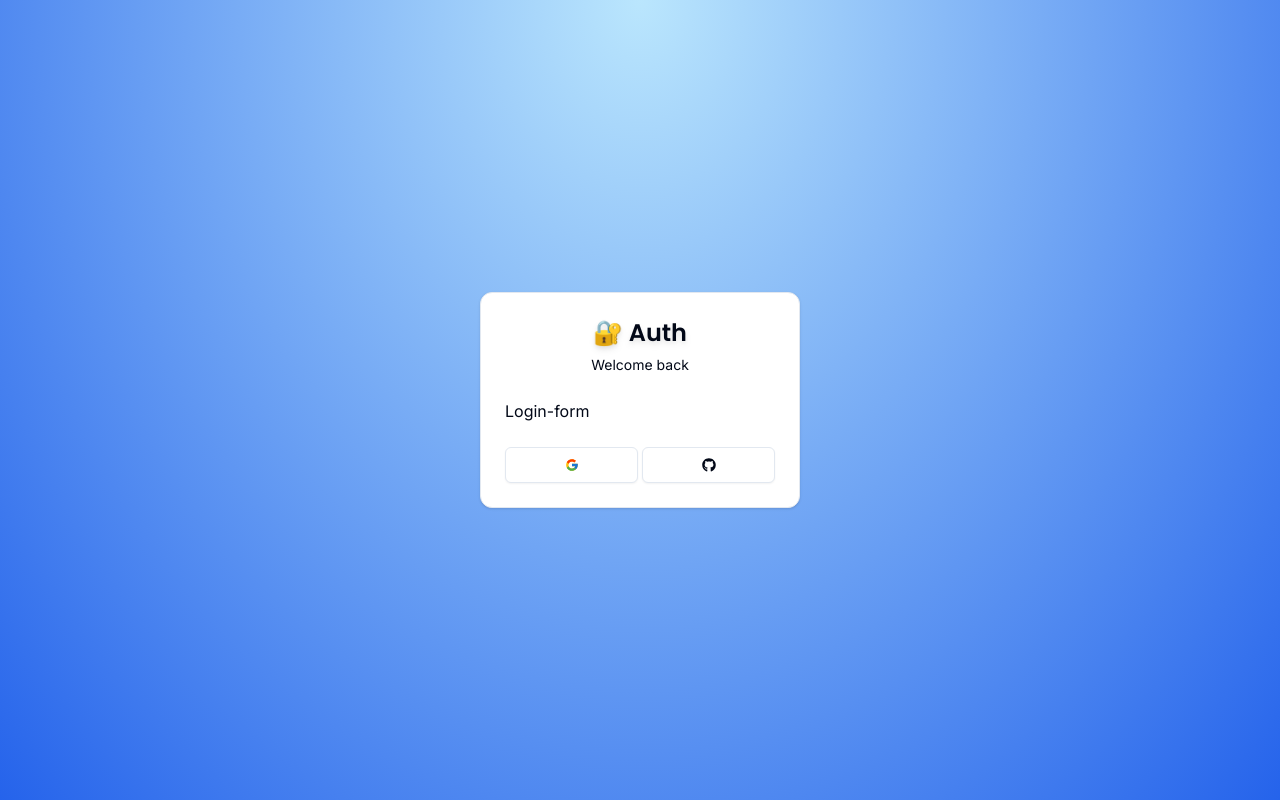
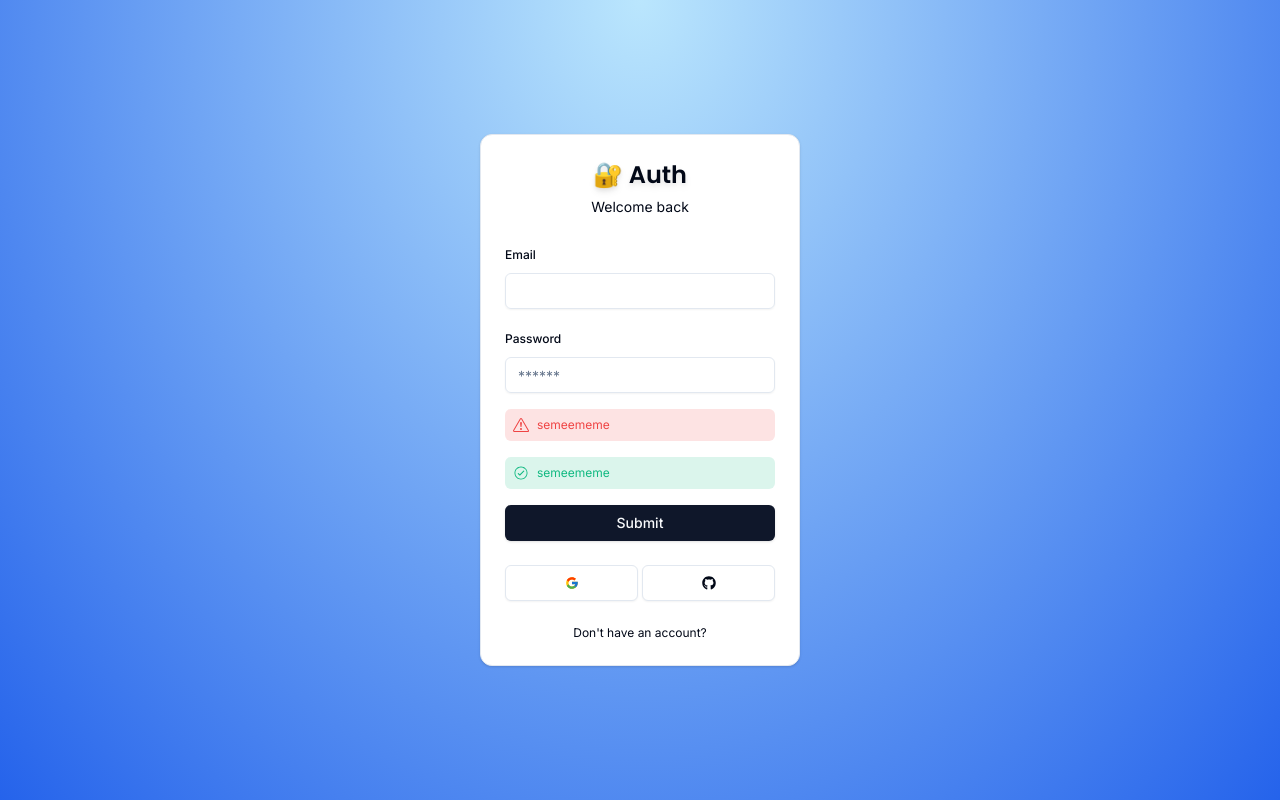
Before and after one commit to vitalii-minchuk/newfoundland, a Next.js app: page /auth/login in a window 1280 px wide. Built offline with nearby package versions, Linux system fonts and the light colour scheme.

Commit message:
add login form validtion

```diff
--- a/package.json
+++ b/package.json
@@ -9,16 +9,20 @@
     "lint": "next lint"
   },
   "dependencies": {
+    "@hookform/resolvers": "^3.3.4",
     "@radix-ui/react-icons": "^1.3.0",
+    "@radix-ui/react-label": "^2.0.2",
     "@radix-ui/react-slot": "^1.0.2",
     "class-variance-authority": "^0.7.0",
     "clsx": "^2.1.0",
     "next": "14.1.1",
     "react": "^18",
     "react-dom": "^18",
+    "react-hook-form": "^7.51.0",
     "react-icons": "^5.0.1",
     "tailwind-merge": "^2.2.1",
-    "tailwindcss-animate": "^1.0.7"
+    "tailwindcss-animate": "^1.0.7",
+    "zod": "^3.22.4"
   },
   "devDependencies": {
     "@types/node": "^20",
--- /dev/null
+++ b/src/components/auth/back-btn.tsx
@@ -0,0 +1,15 @@
+import React from 'react'
+import Link from 'next/link'
+
+interface Props {
+ href: string
+ label: string
+}
+
+export const BackBtn = (props: Props) => {
+    const {href, label} = props
+
+    return (
+        <Link className='w-full text-center text-xs hover:underline' href={href}>{label}</Link>
+    )
+}
--- a/src/components/auth/card-wrapper.tsx
+++ b/src/components/auth/card-wrapper.tsx
@@ -2,8 +2,9 @@
 import { Poppins } from 'next/font/google'
 
 import { cn } from '@/lib/utils'
-import { Card, CardContent, CardHeader, CardFooter } from '../ui/card'
-import { Socials } from './socials'
+import { Card, CardContent, CardHeader, CardFooter } from '@/components/ui/card'
+import { Socials } from '@/components/auth/socials'
+import { BackBtn } from '@/components/auth/back-btn'
 
 const poppins = Poppins({
   subsets: ['latin'],
@@ -40,6 +41,9 @@
           <Socials />
         </CardFooter>
       )}
+          <CardFooter>
+      <BackBtn href={backBtnHref} label={backBtnLabel} />
+      </CardFooter>
     </Card>
   )
 }
--- /dev/null
+++ b/src/components/auth/form-error.tsx
@@ -0,0 +1,21 @@
+import React from 'react'
+import { BsExclamationTriangle } from "react-icons/bs"
+
+interface Props {
+    message?: string
+}
+
+export const FormError = (props: Props) => {
+    const {message} = props
+
+    if (!message) return null
+
+    return (
+        <div className='flex gap-2 bg-destructive/15 text-destructive rounded-md p-2'>
+            <BsExclamationTriangle className='h-4 w-4' />
+            <p className='text-xs'>
+            {message}
+            </p>
+        </div>
+    )
+}
--- /dev/null
+++ b/src/components/auth/form-success.tsx
@@ -0,0 +1,21 @@
+import React from 'react'
+import { IoIosCheckmarkCircleOutline } from "react-icons/io";
+
+interface Props {
+    message?: string
+}
+
+export const FormSuccess = (props: Props) => {
+    const {message} = props
+
+    if (!message) return null
+
+    return (
+        <div className='flex gap-2 bg-emerald-500/15 text-emerald-500 rounded-md p-2'>
+            <IoIosCheckmarkCircleOutline className='h-4 w-4' />
+            <p className='text-xs'>
+            {message}
+            </p>
+        </div>
+    )
+}
--- a/src/components/auth/login-form.tsx
+++ b/src/components/auth/login-form.tsx
@@ -1,8 +1,36 @@
+'use client'
+
 import React from 'react'
+import { SubmitHandler, useForm } from 'react-hook-form'
+import { zodResolver } from '@hookform/resolvers/zod'
 
-import { CardWrapper } from './card-wrapper'
+import { LoginSchema, TLoginInput } from '@/schemas'
+import { CardWrapper } from '@/components/auth/card-wrapper'
+import {
+    Form,
+    FormControl,
+    FormField,
+    FormLabel,
+    FormItem,
+    FormMessage
+} from '@/components/ui/form'
+import { Input } from '@/components/ui/input'
+import { Button } from '@/components/ui/button'
+import { FormError } from '@/components/auth/form-error'
+import { FormSuccess } from '@/components/auth/form-success'
 
 export const LoginForm = () => {
+    const form = useForm<TLoginInput>({
+        resolver: zodResolver(LoginSchema),
+        defaultValues: {
+            email: '',
+            password: '',
+        }
+    })
+    const onSubmit: SubmitHandler<TLoginInput> = (data) => {
+
+    }
+
     return (
         <CardWrapper
             backBtnLabel={`Don't have an account?`}
@@ -10,7 +38,31 @@
             headerLabel='Welcome back'
             showSocials
         >
-        Login-form
+            <Form {...form}>
+                <form onSubmit={form.handleSubmit(onSubmit)} className='space-y-4'>
+                    <FormField control={form.control} name='email' render={({field}) => (
+                        <FormItem>
+                            <FormLabel className='text-xs'>Email</FormLabel>
+                            <FormControl>
+                                <Input {...field} type='email' />
+                            </FormControl>
+                            <FormMessage />
+                        </FormItem>
+                    )}/>
+                    <FormField control={form.control} name='password' render={({field}) => (
+                        <FormItem>
+                            <FormLabel className='text-xs'>Password</FormLabel>
+                            <FormControl>
+                                <Input {...field} type='password' placeholder='******' />
+                            </FormControl>
+                            <FormMessage />
+                        </FormItem>
+                    )}/>
+                    {true && <FormError message='semeememe' />}
+                    {true && <FormSuccess message='semeememe' />}
+                    <Button className='w-full' type='submit'>Submit</Button>
+                </form>
+            </Form>
         </CardWrapper>
     )
 }
--- /dev/null
+++ b/src/components/ui/form.tsx
@@ -0,0 +1,176 @@
+import * as React from "react"
+import * as LabelPrimitive from "@radix-ui/react-label"
+import { Slot } from "@radix-ui/react-slot"
+import {
+  Controller,
+  ControllerProps,
+  FieldPath,
+  FieldValues,
+  FormProvider,
+  useFormContext,
+} from "react-hook-form"
+
+import { cn } from "@/lib/utils"
+import { Label } from "@/components/ui/label"
+
+const Form = FormProvider
+
+type FormFieldContextValue<
+  TFieldValues extends FieldValues = FieldValues,
+  TName extends FieldPath<TFieldValues> = FieldPath<TFieldValues>
+> = {
+  name: TName
+}
+
+const FormFieldContext = React.createContext<FormFieldContextValue>(
+  {} as FormFieldContextValue
+)
+
+const FormField = <
+  TFieldValues extends FieldValues = FieldValues,
+  TName extends FieldPath<TFieldValues> = FieldPath<TFieldValues>
+>({
+  ...props
+}: ControllerProps<TFieldValues, TName>) => {
+  return (
+    <FormFieldContext.Provider value={{ name: props.name }}>
+      <Controller {...props} />
+    </FormFieldContext.Provider>
+  )
+}
+
+const useFormField = () => {
+  const fieldContext = React.useContext(FormFieldContext)
+  const itemContext = React.useContext(FormItemContext)
+  const { getFieldState, formState } = useFormContext()
+
+  const fieldState = getFieldState(fieldContext.name, formState)
+
+  if (!fieldContext) {
+    throw new Error("useFormField should be used within <FormField>")
+  }
+
+  const { id } = itemContext
+
+  return {
+    id,
+    name: fieldContext.name,
+    formItemId: `${id}-form-item`,
+    formDescriptionId: `${id}-form-item-description`,
+    formMessageId: `${id}-form-item-message`,
+    ...fieldState,
+  }
+}
+
+type FormItemContextValue = {
+  id: string
+}
+
+const FormItemContext = React.createContext<FormItemContextValue>(
+  {} as FormItemContextValue
+)
+
+const FormItem = React.forwardRef<
+  HTMLDivElement,
+  React.HTMLAttributes<HTMLDivElement>
+>(({ className, ...props }, ref) => {
+  const id = React.useId()
+
+  return (
+    <FormItemContext.Provider value={{ id }}>
+      <div ref={ref} className={cn("space-y-2", className)} {...props} />
+    </FormItemContext.Provider>
+  )
+})
+FormItem.displayName = "FormItem"
+
+const FormLabel = React.forwardRef<
+  React.ElementRef<typeof LabelPrimitive.Root>,
+  React.ComponentPropsWithoutRef<typeof LabelPrimitive.Root>
+>(({ className, ...props }, ref) => {
+  const { error, formItemId } = useFormField()
+
+  return (
+    <Label
+      ref={ref}
+      className={cn(error && "text-destructive", className)}
+      htmlFor={formItemId}
+      {...props}
+    />
+  )
+})
+FormLabel.displayName = "FormLabel"
+
+const FormControl = React.forwardRef<
+  React.ElementRef<typeof Slot>,
+  React.ComponentPropsWithoutRef<typeof Slot>
+>(({ ...props }, ref) => {
+  const { error, formItemId, formDescriptionId, formMessageId } = useFormField()
+
+  return (
+    <Slot
+      ref={ref}
+      id={formItemId}
+      aria-describedby={
+        !error
+          ? `${formDescriptionId}`
+          : `${formDescriptionId} ${formMessageId}`
+      }
+      aria-invalid={!!error}
+      {...props}
+    />
+  )
+})
+FormControl.displayName = "FormControl"
+
+const FormDescription = React.forwardRef<
+  HTMLParagraphElement,
+  React.HTMLAttributes<HTMLParagraphElement>
+>(({ className, ...props }, ref) => {
+  const { formDescriptionId } = useFormField()
+
+  return (
+    <p
+      ref={ref}
+      id={formDescriptionId}
+      className={cn("text-[0.8rem] text-muted-foreground", className)}
+      {...props}
+    />
+  )
+})
+FormDescription.displayName = "FormDescription"
+
+const FormMessage = React.forwardRef<
+  HTMLParagraphElement,
+  React.HTMLAttributes<HTMLParagraphElement>
+>(({ className, children, ...props }, ref) => {
+  const { error, formMessageId } = useFormField()
+  const body = error ? String(error?.message) : children
+
+  if (!body) {
+    return null
+  }
+
+  return (
+    <p
+      ref={ref}
+      id={formMessageId}
+      className={cn("text-[0.8rem] font-medium text-destructive", className)}
+      {...props}
+    >
+      {body}
+    </p>
+  )
+})
+FormMessage.displayName = "FormMessage"
+
+export {
+  useFormField,
+  Form,
+  FormItem,
+  FormLabel,
+  FormControl,
+  FormDescription,
+  FormMessage,
+  FormField,
+}
--- /dev/null
+++ b/src/components/ui/input.tsx
@@ -0,0 +1,25 @@
+import * as React from "react"
+
+import { cn } from "@/lib/utils"
+
+export interface InputProps
+  extends React.InputHTMLAttributes<HTMLInputElement> {}
+
+const Input = React.forwardRef<HTMLInputElement, InputProps>(
+  ({ className, type, ...props }, ref) => {
+    return (
+      <input
+        type={type}
+        className={cn(
+          "flex h-9 w-full rounded-md border border-input bg-transparent px-3 py-1 text-sm shadow-sm transition-colors file:border-0 file:bg-transparent file:text-sm file:font-medium placeholder:text-muted-foreground focus-visible:outline-none focus-visible:ring-1 focus-visible:ring-ring disabled:cursor-not-allowed disabled:opacity-50",
+          className
+        )}
+        ref={ref}
+        {...props}
+      />
+    )
+  }
+)
+Input.displayName = "Input"
+
+export { Input }
--- /dev/null
+++ b/src/components/ui/label.tsx
@@ -0,0 +1,26 @@
+"use client"
+
+import * as React from "react"
+import * as LabelPrimitive from "@radix-ui/react-label"
+import { cva, type VariantProps } from "class-variance-authority"
+
+import { cn } from "@/lib/utils"
+
+const labelVariants = cva(
+  "text-sm font-medium leading-none peer-disabled:cursor-not-allowed peer-disabled:opacity-70"
+)
+
+const Label = React.forwardRef<
+  React.ElementRef<typeof LabelPrimitive.Root>,
+  React.ComponentPropsWithoutRef<typeof LabelPrimitive.Root> &
+    VariantProps<typeof labelVariants>
+>(({ className, ...props }, ref) => (
+  <LabelPrimitive.Root
+    ref={ref}
+    className={cn(labelVariants(), className)}
+    {...props}
+  />
+))
+Label.displayName = LabelPrimitive.Root.displayName
+
+export { Label }
--- /dev/null
+++ b/src/schemas/index.ts
@@ -0,0 +1,8 @@
+import * as zod from 'zod'
+
+export const LoginSchema = zod.object({
+    email: zod.string().email({message: 'Email is required'}),
+    password: zod.string().min(1, {message: 'Password is required'})
+})
+
+export type TLoginInput = zod.infer<typeof LoginSchema>
```
Also changed, not shown: 1 other file (tests, documents, lock files or other folders). Lines whose indentation alone changed are shown as unchanged.
